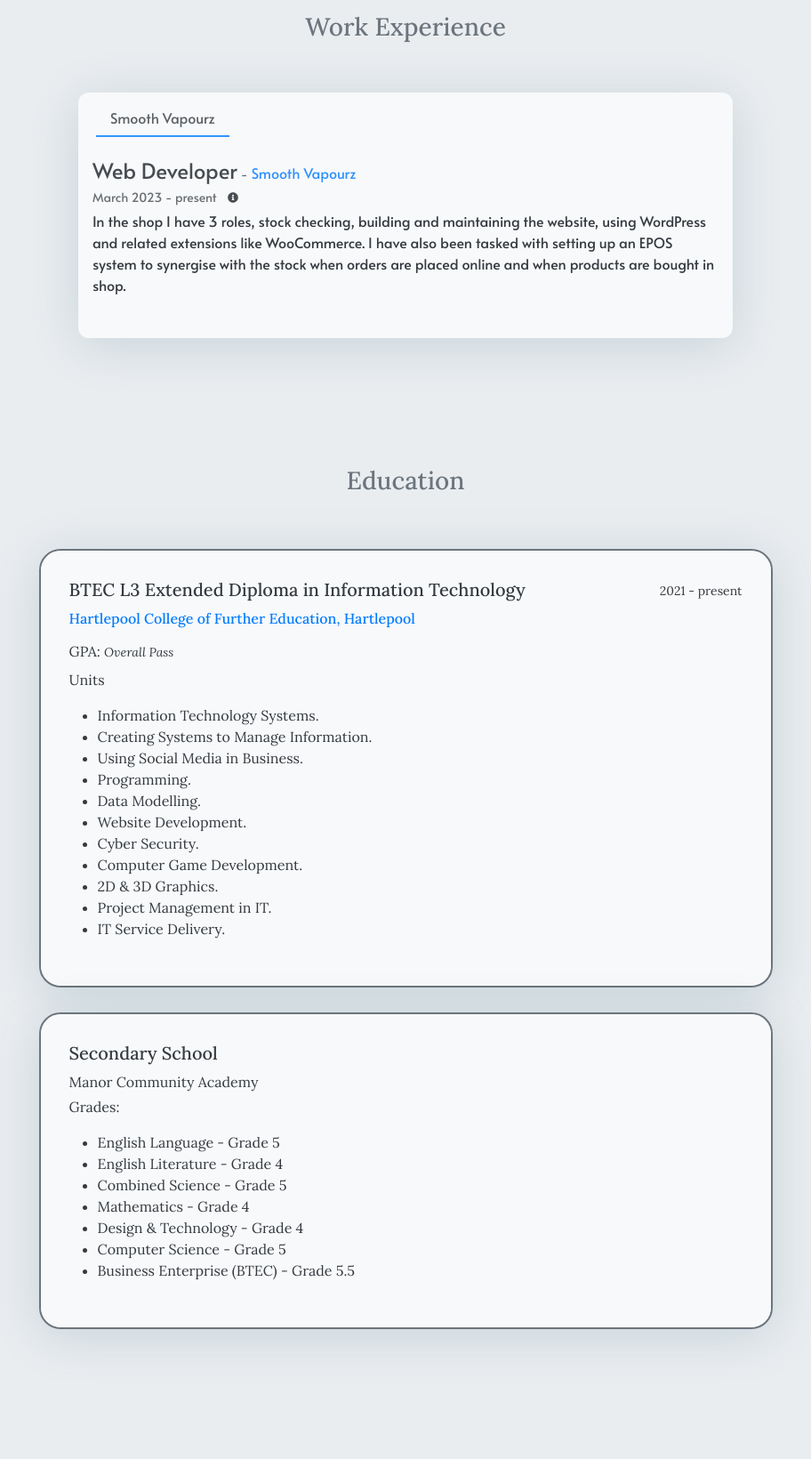
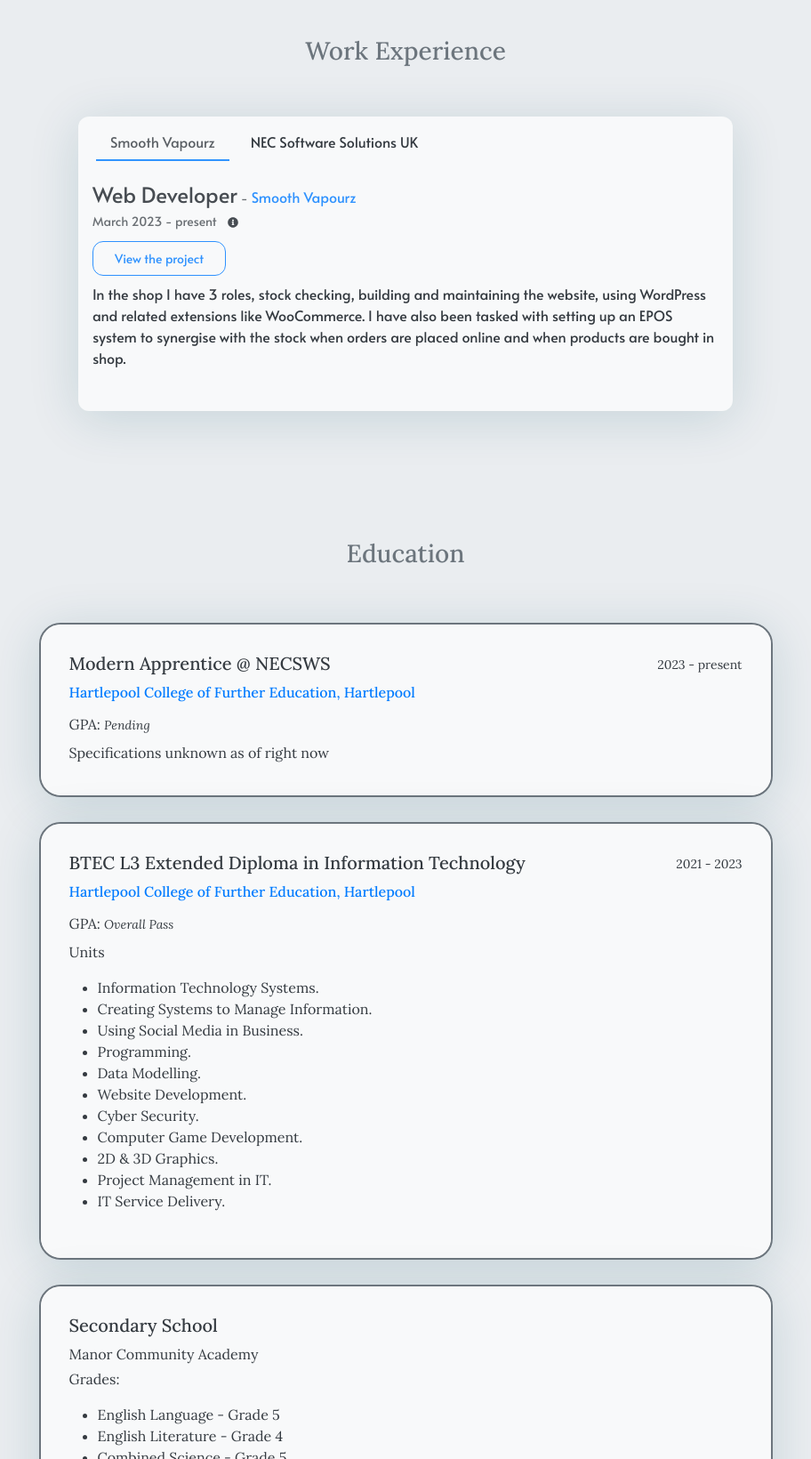
Before and after one commit to Kitchvx/portfolio-sub, a plain HTML site: page index.html in a window 1280 px wide. Shown: the part 1440-3080 px from the top of the page at 89% size, without its empty margins (184-1096 px from the left). Drawn offline with Linux system fonts and the light colour scheme.

Commit message:
Updated work experience & edu

```diff
--- a/index.html
+++ b/index.html
@@ -594,8 +594,8 @@ Nathan&#39;s Portfolio
             </div>
 
             <div class="col-sm-12 col-md-12 col-lg-8 content">
-                <p>I am a 18 year old tech enthusiast, I am very passionate about technology. I love using different kinds of Linux operating systems such as <a href="https://archlinux.org/">Arch Linux</a> and <a href="https://ubuntu.com/">Ubuntu</a>, In my spare time away from college and work I like to develop my skills by setting myself goals to achieve such as complex projects and general online courses that offer certificates.</p>
-<p>I would love to get into Cybersecurity, this is the current goal I am working towards.</p>
+                <p>I am a tech enthusiast, I am very passionate about technology. I love using different kinds of Linux operating systems such as <a href="https://archlinux.org/">Arch Linux</a> and <a href="https://ubuntu.com/">Ubuntu</a>, In my spare time away from college and work I like to develop my skills by setting myself goals to achieve such as complex projects and general online courses that offer certificates.</p>
+<p>I would love to get into Cybersecurity, this is the current goal I am working towards and I am currently in an apprenticeship working towards achieving this goal of mine.</p>
 
 
 
@@ -641,6 +641,22 @@ Nathan&#39;s Portfolio
                         </li>
 
 
+
+                        <li class="nav-item px-1 bg-transparent" role="presentation">
+                            <div
+                                class="nav-link bg-transparent"
+                                aria-selected="true"
+                                role="tab"
+                                data-bs-toggle="pill"
+                                id='NEC-Software-Solutions-UK-July-2023---present-tab'
+                                data-bs-target='#pills-NEC-Software-Solutions-UK-July-2023---present'
+                                aria-controls='NEC-Software-Solutions-UK-July-2023---present'
+                            >
+                                NEC Software Solutions UK
+                            </div>
+                        </li>
+
+
                     </ul>
                     <div class="tab-content pb-5 pt-2 bg-transparent primary-font" id="pills-tabContent">
 
@@ -672,9 +688,52 @@ Nathan&#39;s Portfolio
                                 </div>
 
 
+                                <div class="py-2 featuredLink">
+                                    <a class="p-2 px-4 btn btn-outline-primary btn-sm" href=https://www.staging7.smoothvapourz.co.uk target="_blank">
+                                        View the project
+                                    </a>
+                                </div>
+
                             </div>
 
                             In the shop I have 3 roles, stock checking, building and maintaining the website, using WordPress and related extensions like WooCommerce. I have also been tasked with setting up an EPOS system to synergise with the stock when orders are placed online and when products are bought in shop.
+                        </div>
+
+
+
+                        <div
+                            class="tab-pane fade bg-transparent"
+                            role="tabpanel"
+                            id='pills-NEC-Software-Solutions-UK-July-2023---present'
+                            aria-labelledby='pills-NEC-Software-Solutions-UK-July-2023---present-tab'
+                        >
+                            <div>
+                                <span class="h4">Modern Apprentice</span>
+                                <small>-</small>
+                                <a href="https://www.necsws.com/" target="_blank">NEC Software Solutions UK</a>
+
+                                <div class="pb-1">
+                                    <small>July 2023 - present</small>
+
+                                    <span class="p-2">
+                                        <span
+                                            style="cursor: pointer;"
+                                            data-bs-toggle="tooltip"
+                                            data-bs-placement="top"
+                                            data-bs-original-title=I&#32;am&#32;working&#32;as&#32;IT&#32;Support&#32;while&#32;being&#32;an&#32;Apprentice&#32;for&#32;NEC&#32;Software&#32;Solutions&#32;(NECSWS).
+                                        >
+                                            <i class="fas fa-info-circle fa-xs"></i>
+                                        </span>
+                                    </span>
+
+                                </div>
+
+
+                            </div>
+
+                            <div class="pt-2">
+                                I am currently working as IT Support at <a href="https://www.necsws.com/">NECSWS</a> in Hartlepool, GB. I work with the Local Council and UK Goverment to provide support for IT Systems ran in the Contract between NEC and themselves.
+                            </div>
                         </div>
 
 
@@ -700,7 +759,46 @@ Nathan&#39;s Portfolio
                         <div class="card">
                             <div class="card-body">
                                 <div class="float-end">
-                                    <small>2021 - present</small>
+                                    <small>2023 - present</small>
+                                </div>
+                                <h5 class="card-title">Modern Apprentice @ NECSWS</h5>
+
+
+                                <a href="https://www.hartlepoolfe.ac.uk/" target="_blank">
+                                    <h6>
+                                    Hartlepool College of Further Education, Hartlepool
+                                    </h6>
+                                </a>
+
+
+
+                                <div class="py-1">
+                                    GPA:
+                                    <i>
+                                        <small>Pending</small>
+                                    </i>
+                                </div>
+
+                                <div class="py-1 education-content">
+                                    Specifications unknown as of right now
+                                </div>
+
+
+                            </div>
+                        </div>
+                    </div>
+                </div>
+            </div>
+
+            <div class="col-12 p-0">
+                <div class="row row align-items-center justify-content-center m-1 mb-4">
+
+
+                    <div class="col-md-9">
+                        <div class="card">
+                            <div class="card-body">
+                                <div class="float-end">
+                                    <small>2021 - 2023</small>
                                 </div>
                                 <h5 class="card-title">BTEC L3 Extended Diploma in Information Technology</h5>
 
```
